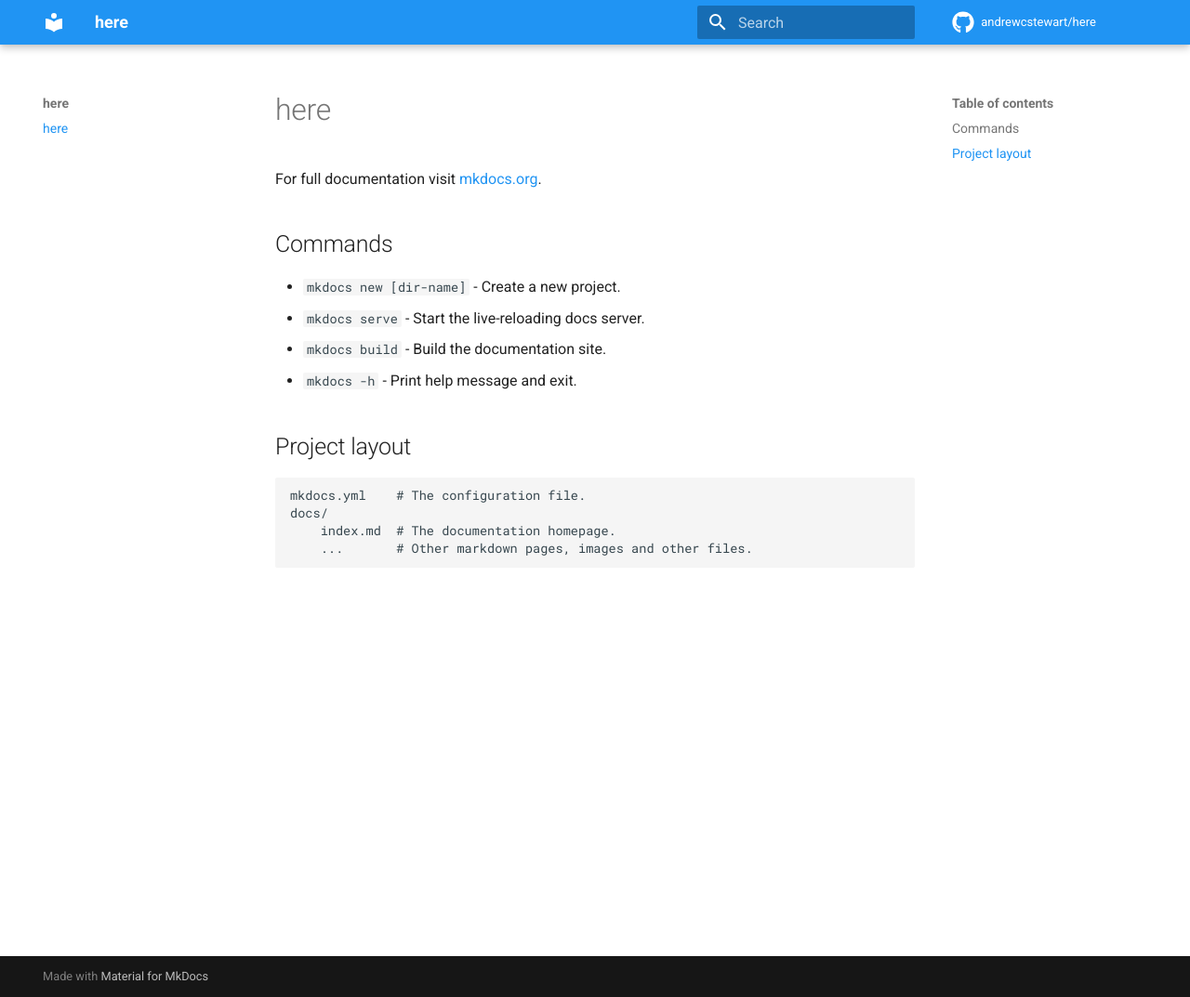
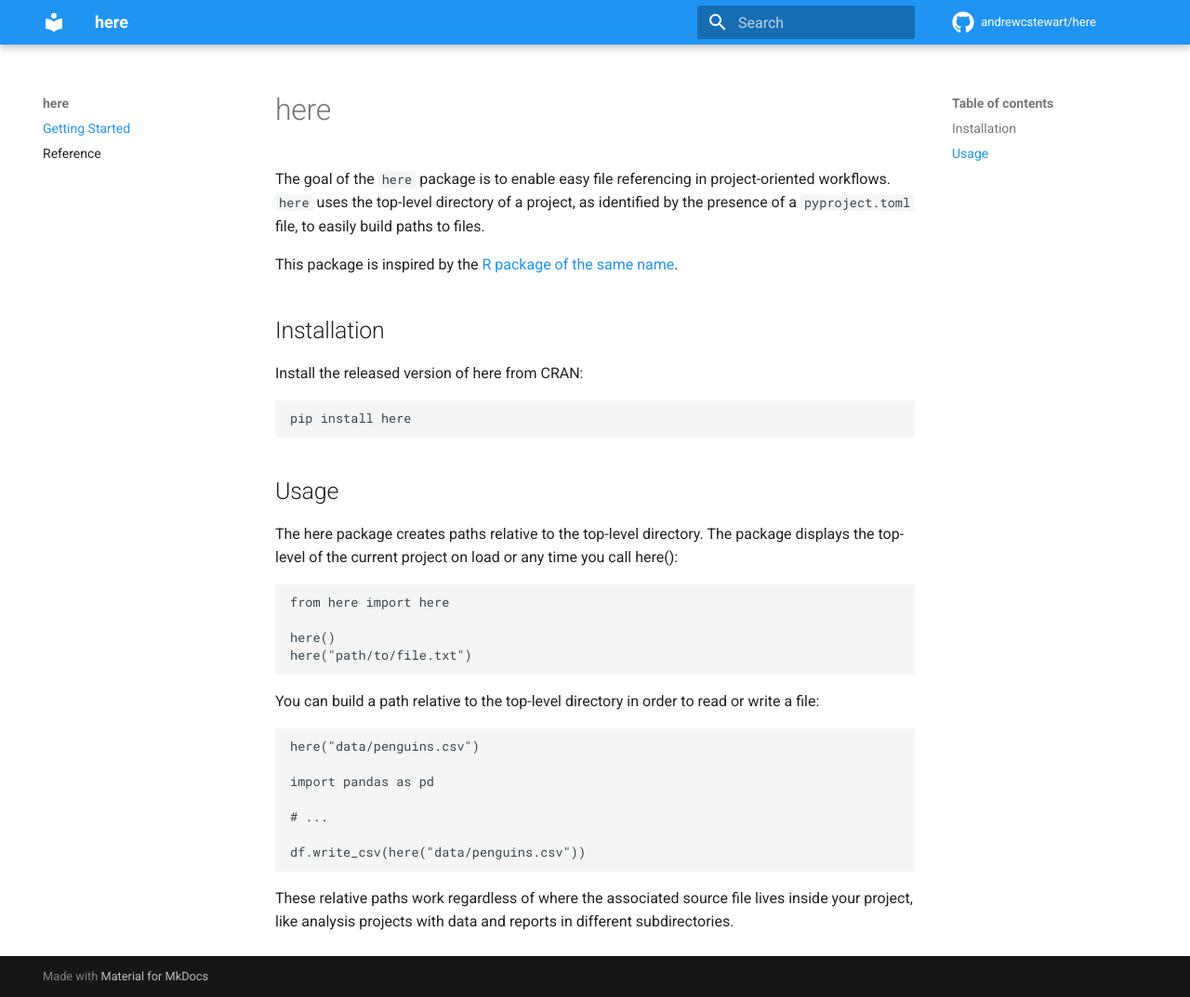
Before and after one commit to andrewcstewart/here, an MkDocs documentation site: the page built from docs/index.md, in a window 1280 px wide and 1073 px high. Shown: the whole window at 93% size. Built offline with MkDocs 1.6.1 and Material for MkDocs 9.7.7, drawn with Linux system fonts in a browser that asks for light colours; comment, search, counter and statistics services are not loaded.

Commit message:
docs: added reference

````diff
--- a/README.md
+++ b/README.md
@@ -1,4 +1,5 @@
 # here
+<!--intro-start-->
 
 The goal of the `here` package is to enable easy file referencing in project-oriented workflows. `here` uses the top-level directory of a project, as identified by the presence of a `pyproject.toml` file, to easily build paths to files.
 
@@ -35,3 +36,5 @@
 ```
 
 These relative paths work regardless of where the associated source file lives inside your project, like analysis projects with data and reports in different subdirectories.
+
+<!--intro-end-->
--- a/docs/index.md
+++ b/docs/index.md
@@ -1,17 +1,7 @@
 # here
 
-For full documentation visit [mkdocs.org](https://www.mkdocs.org).
-
-## Commands
-
-* `mkdocs new [dir-name]` - Create a new project.
-* `mkdocs serve` - Start the live-reloading docs server.
-* `mkdocs build` - Build the documentation site.
-* `mkdocs -h` - Print help message and exit.
-
-## Project layout
-
-    mkdocs.yml    # The configuration file.
-    docs/
-        index.md  # The documentation homepage.
-        ...       # Other markdown pages, images and other files.
+{%
+   include-markdown "../README.md"
+   start="<!--intro-start-->"
+   end="<!--intro-end-->"
+%}
--- /dev/null
+++ b/docs/reference.md
@@ -0,0 +1,3 @@
+# Reference
+
+::: here.here
--- a/mkdocs.yml
+++ b/mkdocs.yml
@@ -18,9 +18,15 @@
 plugins:
 - search
 - mkdocstrings
+- include-markdown
+
 
 markdown_extensions:
   - admonition
   - attr_list
   - md_in_html
   - footnotes
+
+nav:
+    - Getting Started: index.md
+    - Reference: reference.md
--- a/pyproject.toml
+++ b/pyproject.toml
@@ -14,7 +14,8 @@
 pytest-cov = "*"
 pytest-mock = "*"
 mkdocs-material = "*"
-mkdocstrings = "*"
+mkdocstrings = {extras = ["python"], version = "*"}
+mkdocs-include-markdown-plugin = "*"
 
 [tool.pytest.ini_options]
 pythonpath = ["src"]
````
Also changed, not shown: 2 other files.
